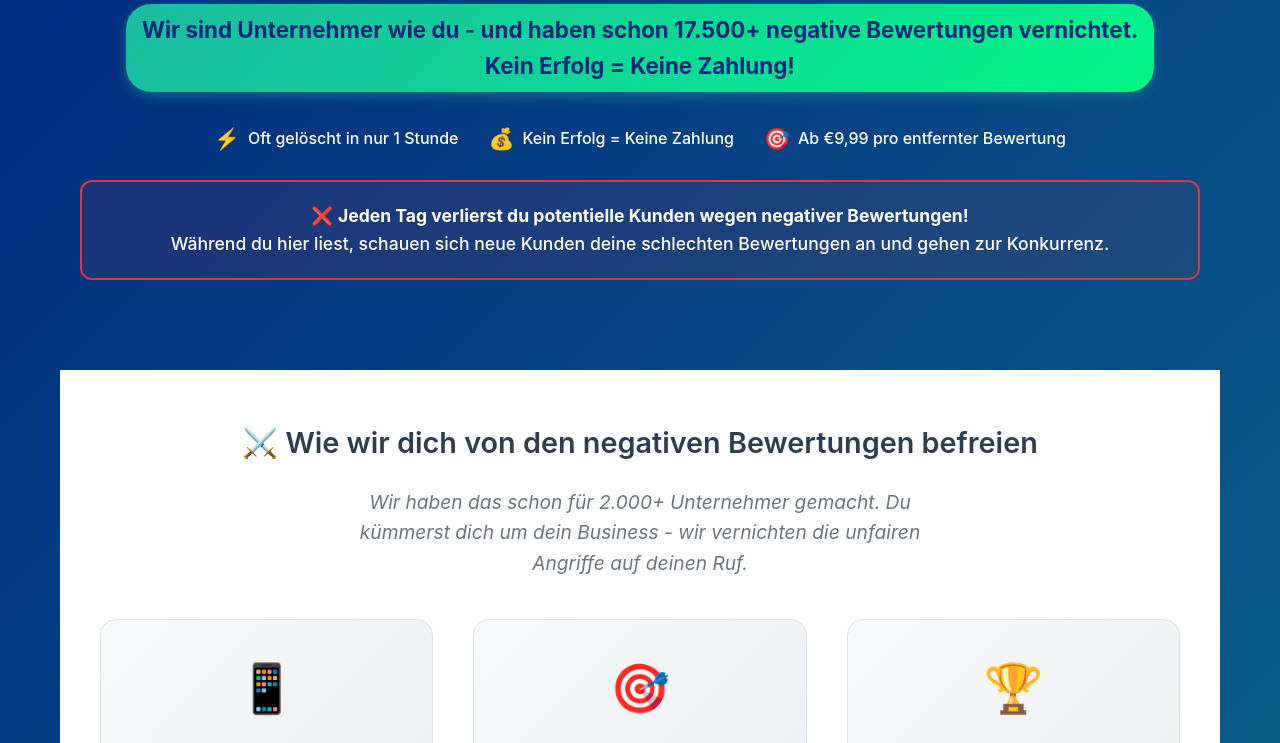
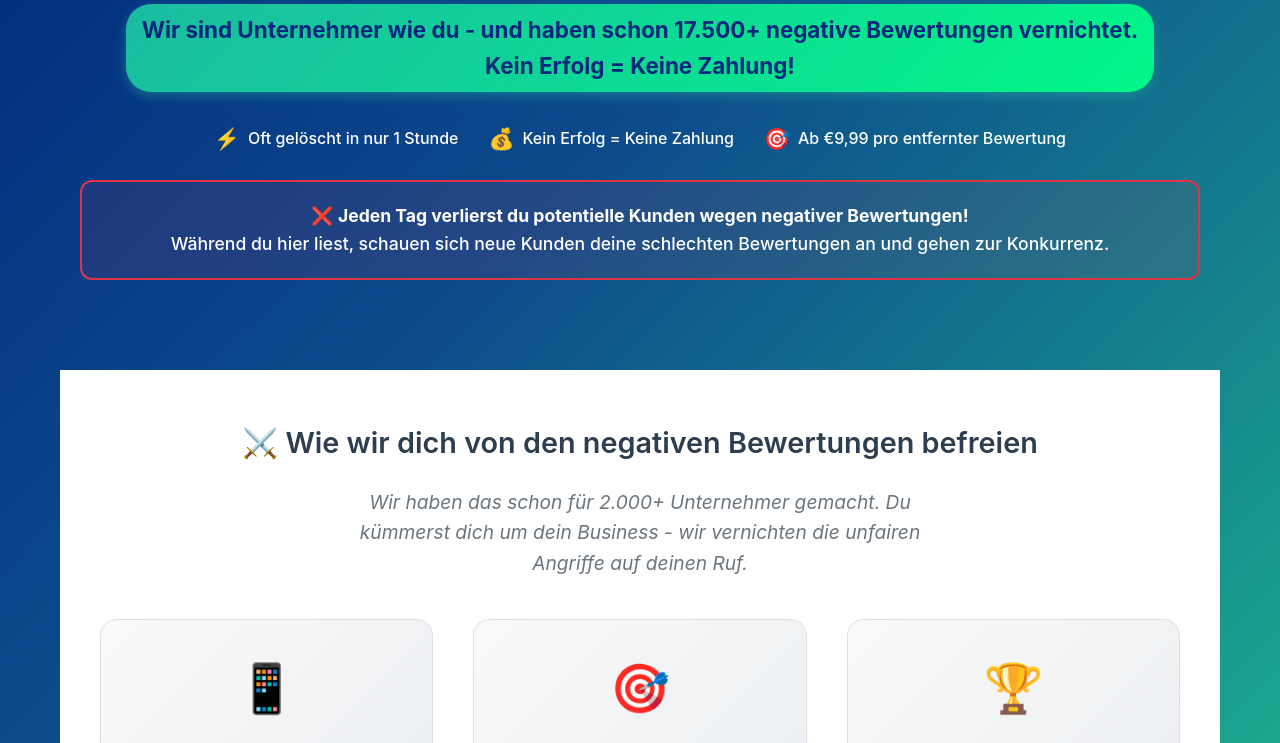
Before and after one commit to Rufheld/rufheld-review-mvp, a website: page index.html in a window 1280 px wide. Shown: the part 218-961 px from the top of the page. Drawn offline with Linux system fonts and the light colour scheme; some packages are replaced by stand-ins of ours.

Commit message:
Update index.html

```diff
--- a/index.html
+++ b/index.html
@@ -39,9 +39,10 @@
             box-sizing: border-box;
         }
 
+        /* DESKTOP: Multi-Stop Gradient für bessere Farbverteilung */
         body {
             font-family: -apple-system, BlinkMacSystemFont, 'Segoe UI', Roboto, sans-serif;
-            background: linear-gradient(135deg, #00277C 0%, #1DC3A3 100%);
+            background: linear-gradient(135deg, #00277C 0%, #0D4B8C 15%, #1AAA8E 35%, #1DC3A3 60%, #26E6CC 100%);
             min-height: 100vh;
             color: #333;
             line-height: 1.6;
@@ -58,6 +59,7 @@
             color: white;
             padding: 40px 20px;
             margin-bottom: 30px;
+            /* Kein eigener Background auf Desktop */
         }
         /* MOBILE: Separater Header-Gradient */
         @media (max-width: 768px) {
```
